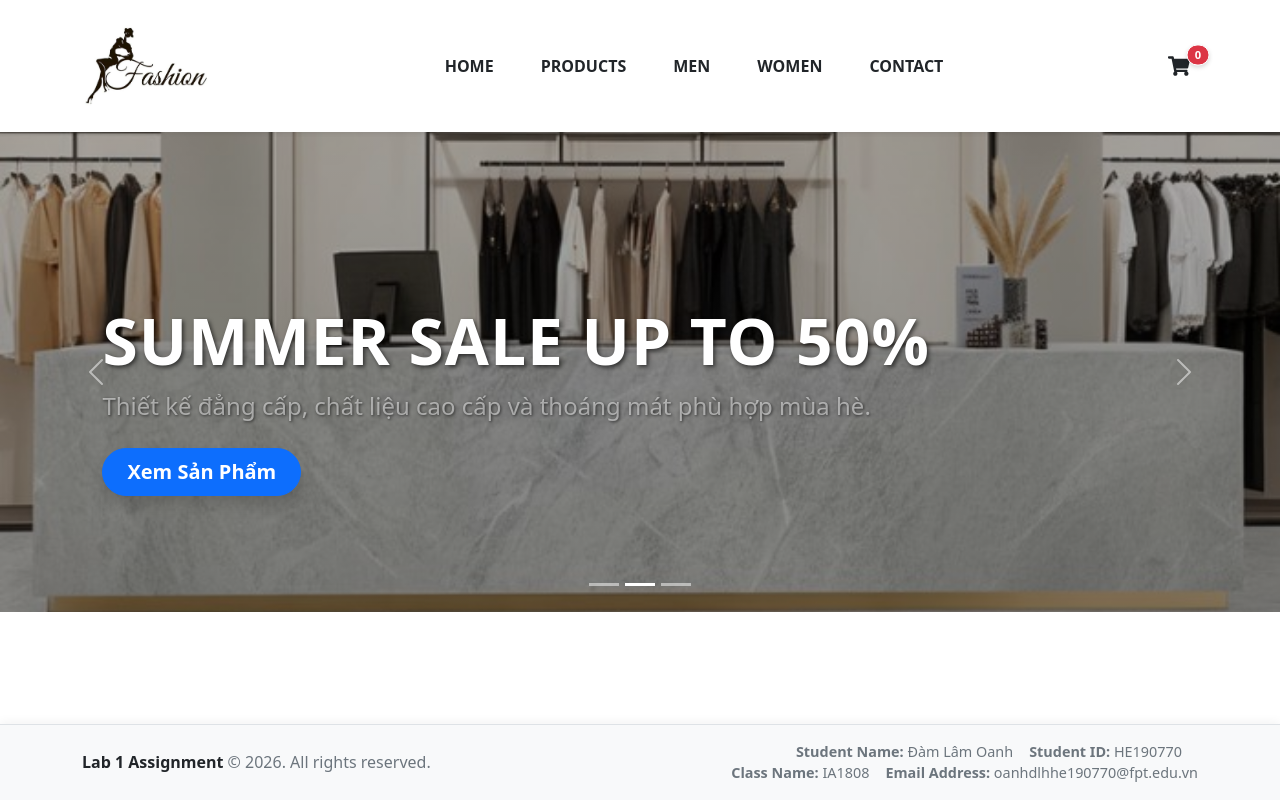
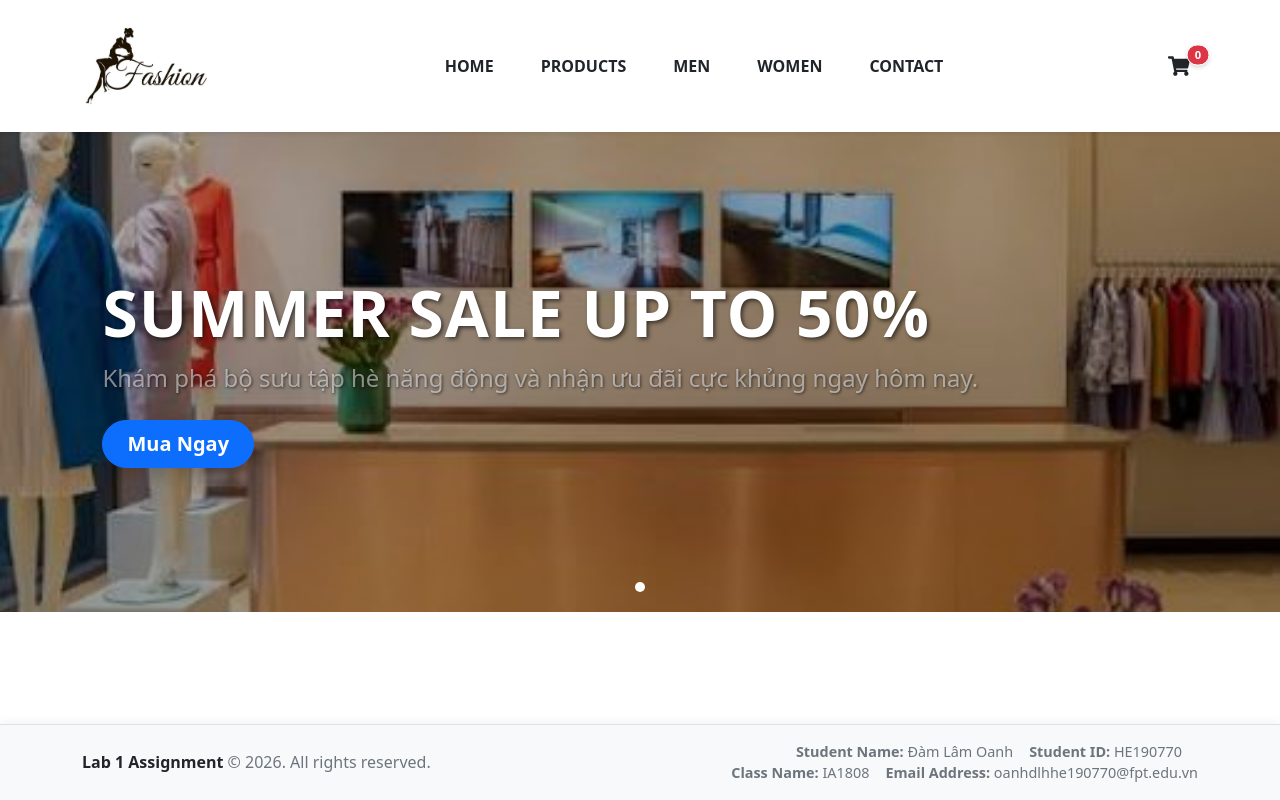
Before and after one commit to logvu701/Lab-Fer202, a React (Create React App) app: page / in a window 1280 px wide. Shown: the top 800 px of the page. Built offline with nearby package versions, Linux system fonts and the light colour scheme.

Commit message:
refactor: remove all comments and use single image banner

```diff
--- a/src/App.js
+++ b/src/App.js
@@ -73,17 +73,14 @@ function App() {
         const product = products.find(p => p.id === productId);
         if (!product || product.stock <= 0) return;
 
-        // Update product stock
         setProducts(prevProducts =>
             prevProducts.map(p =>
                 p.id === productId ? { ...p, stock: p.stock - 1 } : p
             )
         );
 
-        // Update cart quantity
         setCartCount(prevCount => prevCount + 1);
 
-        // Show toast
         setToastMessage(`Sản phẩm "${product.name}" đã được thêm vào giỏ hàng thành công!`);
         setShowToast(true);
     };
@@ -111,7 +108,6 @@ function App() {
             </main>
             <Footer />
 
-            {/* Notification Toast */}
             <ToastContainer position="top-end" className="p-3" style={{ position: "fixed", zIndex: 9999, top: "80px" }}>
                 <Toast
                     onClose={() => setShowToast(false)}
@@ -126,7 +122,7 @@ function App() {
                     }}
                 >
                     <Toast.Header closeButton={true} className="bg-success text-white border-0 py-2">
-                        <strong className="me-auto">🛍️ Giỏ hàng</strong>
+                        <strong className="me-auto"> Giỏ hàng</strong>
                         <small className="text-white-50">vừa xong</small>
                     </Toast.Header>
                     <Toast.Body className="py-3 px-3 fw-medium">
--- a/src/components/Header.js
+++ b/src/components/Header.js
@@ -6,7 +6,6 @@ function Header({ cartCount = 0 }) {
     return (
         <Navbar bg="white" expand="lg" className="shadow-sm py-3 sticky-top">
             <Container>
-                {/* Left: Brand Logo */}
                 <Navbar.Brand href="#home" className="d-flex align-items-center">
                     <img
                         src="img/logo.jpg"
@@ -18,7 +17,6 @@ function Header({ cartCount = 0 }) {
                 <Navbar.Toggle aria-controls="main-navbar" />
 
                 <Navbar.Collapse id="main-navbar">
-                    {/* Center: Navigation Links */}
                     <Nav className="mx-auto fw-semibold text-uppercase" style={{ gap: "15px" }}>
                         <Nav.Link href="#home" className="text-dark px-3 hover-link">Home</Nav.Link>
                         <Nav.Link href="#products" className="text-dark px-3 hover-link">Products</Nav.Link>
@@ -27,7 +25,6 @@ function Header({ cartCount = 0 }) {
                         <Nav.Link href="#contact" className="text-dark px-3 hover-link">Contact</Nav.Link>
                     </Nav>
 
-                    {/* Far right: Cart Icon with Badge */}
                     <Nav>
                         <Nav.Link
                             href="#cart"
--- a/src/components/HeroBanner.js
+++ b/src/components/HeroBanner.js
@@ -1,11 +1,8 @@
 import React from "react";
-import { Carousel } from "react-bootstrap";
 
 function HeroBanner() {
     return (
-        <Carousel interval={4000} fade className="mb-5">
-            {/* Slide 1 */}
-            <Carousel.Item style={{ height: "480px" }}>
+        <div className="mb-5 position-relative" style={{ height: "480px" }}>
             <div
                 style={{
                     backgroundImage: "linear-gradient(rgba(0, 0, 0, 0.3), rgba(0, 0, 0, 0.4)), url('img/banner1.jpg')",
@@ -15,9 +12,16 @@ function HeroBanner() {
                     height: "100%"
                 }}
             />
-                <Carousel.Caption className="text-start pb-5 mb-5" style={{ left: "8%" }}>
+            <div
+                className="position-absolute text-start pb-5 mb-5"
+                style={{
+                    left: "8%",
+                    bottom: "10%",
+                    color: "white"
+                }}
+            >
                 <h1
-                        className="display-3 fw-bold text-white mb-2"
+                    className="display-3 fw-bold mb-2"
                     style={{
                         textShadow: "2px 2px 4px rgba(0,0,0,0.6)",
                         letterSpacing: "1px"
@@ -34,75 +38,14 @@ function HeroBanner() {
                 <button className="btn btn-primary btn-lg px-4 py-2 fw-semibold rounded-pill shadow">
                     Mua Ngay
                 </button>
-                </Carousel.Caption>
-            </Carousel.Item>
-
-            {/* Slide 2 */}
-            <Carousel.Item style={{ height: "480px" }}>
+            </div>
             <div
-                    style={{
-                        backgroundImage: "linear-gradient(rgba(0, 0, 0, 0.3), rgba(0, 0, 0, 0.4)), url('img/banner2.jpg')",
-                        backgroundSize: "cover",
-                        backgroundPosition: "center",
-                        width: "100%",
-                        height: "100%"
-                    }}
-                />
-                <Carousel.Caption className="text-start pb-5 mb-5" style={{ left: "8%" }}>
-                    <h1
-                        className="display-3 fw-bold text-white mb-2"
-                        style={{
-                            textShadow: "2px 2px 4px rgba(0,0,0,0.6)",
-                            letterSpacing: "1px"
-                        }}
+                className="position-absolute start-50 translate-middle-x"
+                style={{ bottom: "20px", display: "flex", gap: "8px" }}
             >
-                        SUMMER SALE UP TO 50%
-                    </h1>
-                    <p
-                        className="fs-4 text-white-50 text-light fw-light mb-4"
-                        style={{ textShadow: "1px 1px 3px rgba(0,0,0,0.6)" }}
-                    >
-                        Thiết kế đẳng cấp, chất liệu cao cấp và thoáng mát phù hợp mùa hè.
-                    </p>
-                    <button className="btn btn-primary btn-lg px-4 py-2 fw-semibold rounded-pill shadow">
-                        Xem Sản Phẩm
-                    </button>
-                </Carousel.Caption>
-            </Carousel.Item>
-
-            {/* Slide 3 */}
-            <Carousel.Item style={{ height: "480px" }}>
-                <div
-                    style={{
-                        backgroundImage: "linear-gradient(rgba(0, 0, 0, 0.3), rgba(0, 0, 0, 0.4)), url('img/banner3.jpg')",
-                        backgroundSize: "cover",
-                        backgroundPosition: "center",
-                        width: "100%",
-                        height: "100%"
-                    }}
-                />
-                <Carousel.Caption className="text-start pb-5 mb-5" style={{ left: "8%" }}>
-                    <h1
-                        className="display-3 fw-bold text-white mb-2"
-                        style={{
-                            textShadow: "2px 2px 4px rgba(0,0,0,0.6)",
-                            letterSpacing: "1px"
-                        }}
-                    >
-                        SUMMER SALE UP TO 50%
-                    </h1>
-                    <p
-                        className="fs-4 text-white-50 text-light fw-light mb-4"
-                        style={{ textShadow: "1px 1px 3px rgba(0,0,0,0.6)" }}
-                    >
-                        Thời trang nam nữ đa dạng phong cách, xu hướng thịnh hành nhất.
-                    </p>
-                    <button className="btn btn-primary btn-lg px-4 py-2 fw-semibold rounded-pill shadow">
-                        Nhận Voucher
-                    </button>
-                </Carousel.Caption>
-            </Carousel.Item>
-        </Carousel>
+                <span style={{ width: "10px", height: "10px", borderRadius: "50%", backgroundColor: "white", display: "inline-block" }}></span>
+            </div>
+        </div>
     );
 }
 
--- a/src/components/ProductCard.js
+++ b/src/components/ProductCard.js
@@ -2,7 +2,6 @@ import React from "react";
 import { Card, Button, Badge } from "react-bootstrap";
 
 function ProductCard({ product, onAddToCart }) {
-    // Dynamic color helper for status badges
     const getStatusColor = (status) => {
         switch (status) {
             case "Còn hàng":
@@ -18,7 +17,6 @@ function ProductCard({ product, onAddToCart }) {
         }
     };
 
-    // Format price to VND, e.g. 199.000d
     const formatPriceVND = (price) => {
         return Math.floor(price).toLocaleString("vi-VN") + "d";
     };
@@ -32,7 +30,6 @@ function ProductCard({ product, onAddToCart }) {
                 transition: "transform 0.3s ease, box-shadow 0.3s ease",
             }}
         >
-            {/* Status Tag Overlay */}
             <Badge
                 bg={getStatusColor(product.status)}
                 className="position-absolute fs-6 fw-semibold px-3 py-2 m-3 rounded-pill shadow"
@@ -45,7 +42,6 @@ function ProductCard({ product, onAddToCart }) {
                 {product.status}
             </Badge>
 
-            {/* Product Image */}
             <div style={{ height: "260px", overflow: "hidden", backgroundColor: "#f8f9fa", display: "flex", alignItems: "center", justifyContent: "center" }}>
                 <Card.Img
                     variant="top"
@@ -62,7 +58,6 @@ function ProductCard({ product, onAddToCart }) {
                 />
             </div>
 
-            {/* Product Info */}
             <Card.Body className="d-flex flex-column p-4 justify-content-between">
                 <div>
                     <h5 className="fw-bold mb-2 text-dark">{product.name}</h5>
--- a/src/index.css
+++ b/src/index.css
@@ -13,7 +13,6 @@ code {
     monospace;
 }
 
-/* Card Hover Zoom and Shadow Transition Page Elements */
 .product-card {
   transition: transform 0.3s cubic-bezier(0.25, 0.8, 0.25, 1) !important;
 }
@@ -31,7 +30,6 @@ code {
   transform: scale(1.06);
 }
 
-/* Elegant Text link Hover Underlining Animation */
 .hover-link {
   position: relative;
 }
--- a/src/index.js
+++ b/src/index.js
@@ -12,7 +12,4 @@ root.render(
     </React.StrictMode>,
 );
 
-// If you want to start measuring performance in your app, pass a function
-// to log results (for example: reportWebVitals(console.log))
-// or send to an analytics endpoint. Learn more: https://bit.ly/CRA-vitals
 reportWebVitals();
```
Lines whose indentation alone changed are shown as unchanged.
